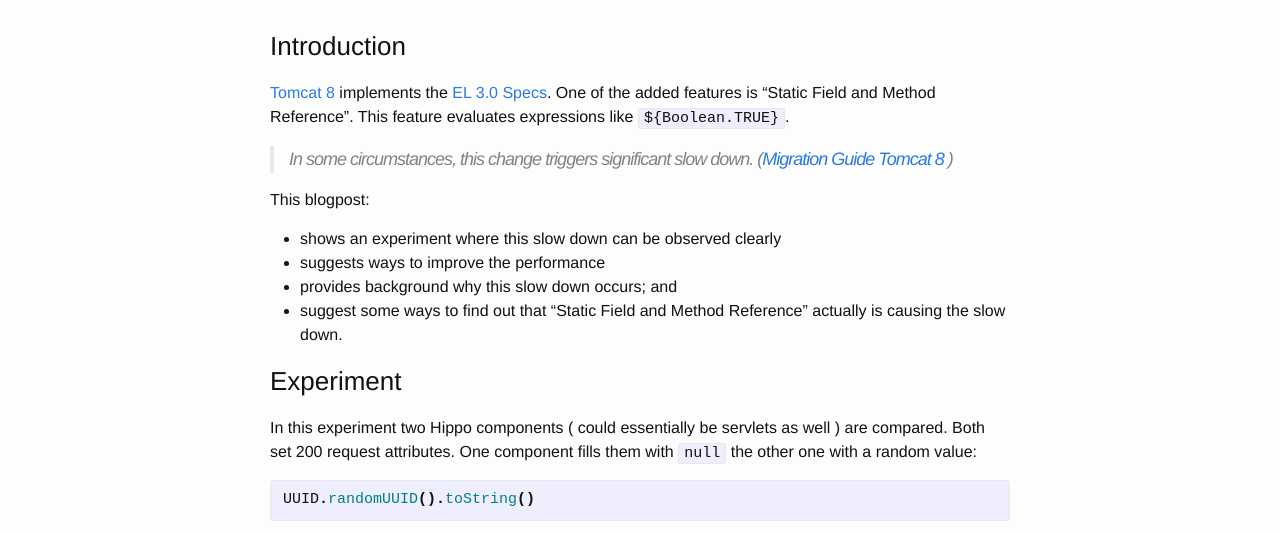
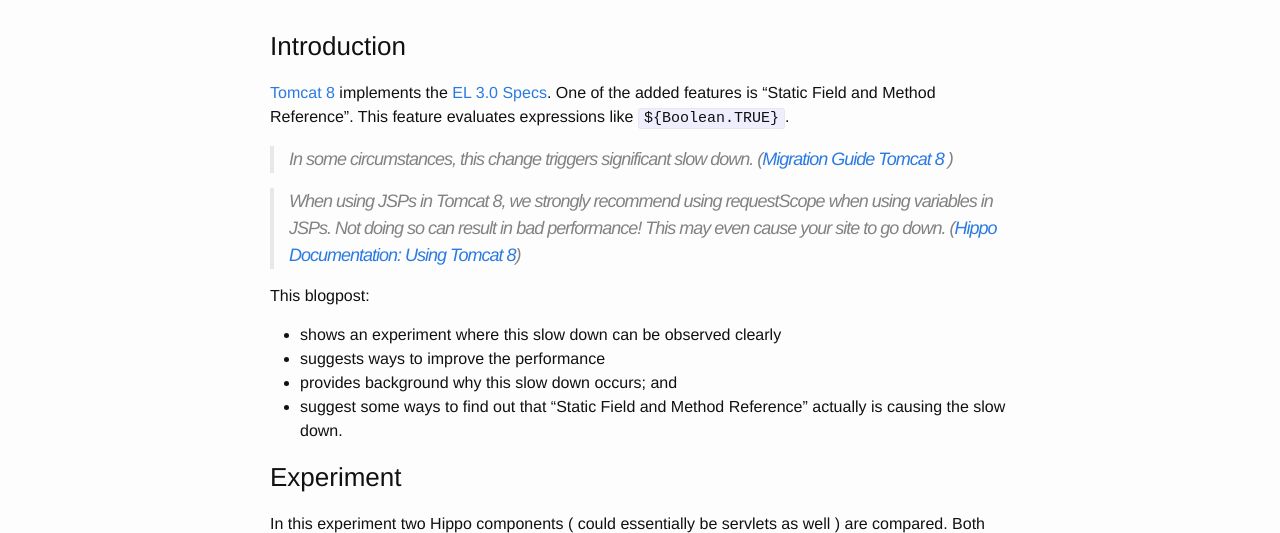
Before and after one commit to mrop/mrop.github.io, a plain HTML site: page jsp/tomcat/2015/12/01/Performance-impact-of-undefined-variables.html in a window 1280 px wide. Shown: the part 215-748 px from the top of the page. Drawn offline with Linux system fonts and the light colour scheme.

Commit message:
Added reference to Hippo Documentation

```diff
--- a/jsp/tomcat/2015/12/01/Performance-impact-of-undefined-variables.html
+++ b/jsp/tomcat/2015/12/01/Performance-impact-of-undefined-variables.html
@@ -40,10 +40,6 @@
 
 
 
-
-
-
-
       </div>
     </nav>
 
@@ -68,6 +64,10 @@
 
 <blockquote>
   <p>In some circumstances, this change triggers significant slow down.  (<a href="https://tomcat.apache.org/migration-8.html#JavaServer_Pages_2.3">Migration Guide Tomcat 8</a> )</p>
+</blockquote>
+
+<blockquote>
+  <p>When using JSPs in Tomcat 8, we strongly recommend using requestScope when using variables in JSPs. Not doing so can result in bad performance! This may even cause your site to go down. (<a href="http://www.onehippo.org/library/about/using-tomcat-8.html">Hippo Documentation: Using Tomcat 8</a>)</p>
 </blockquote>
 
 <p>This blogpost:</p>
```
Also changed, not shown: about/index.html (+0 -4 lines).
